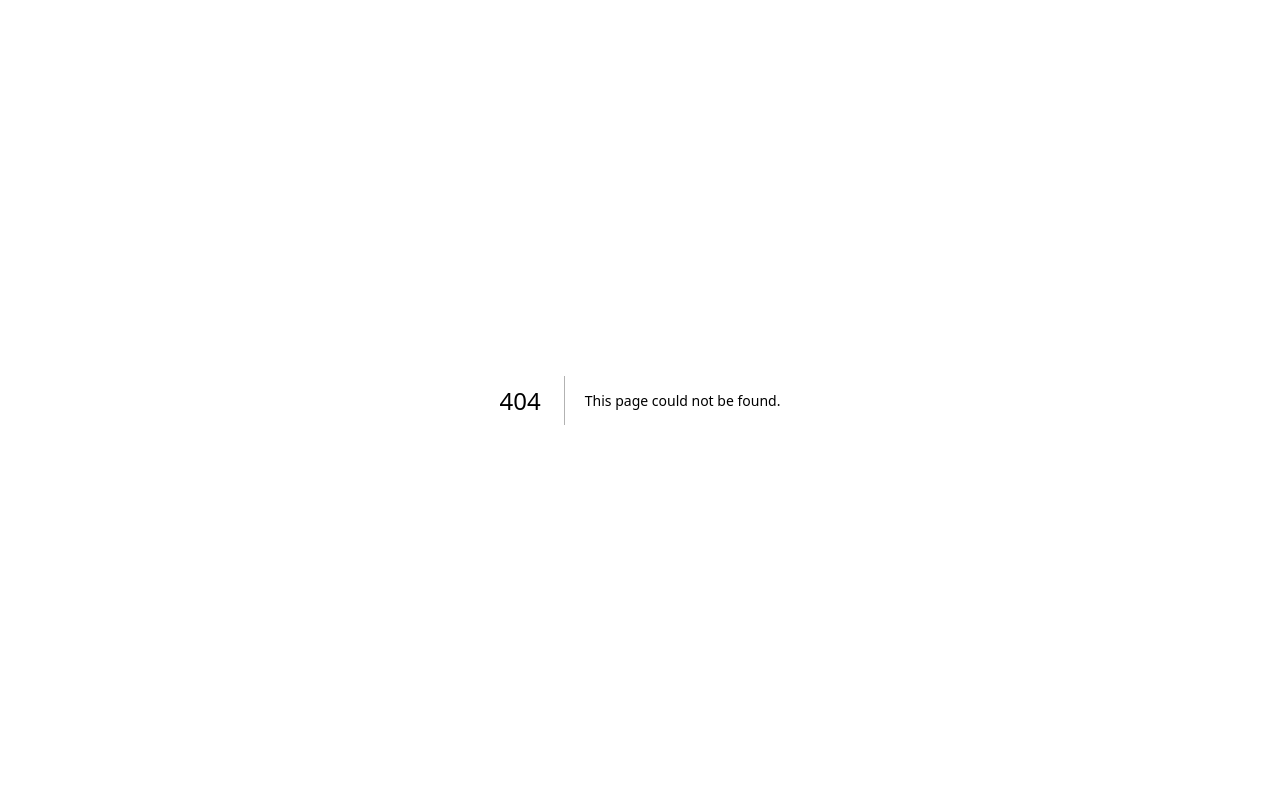
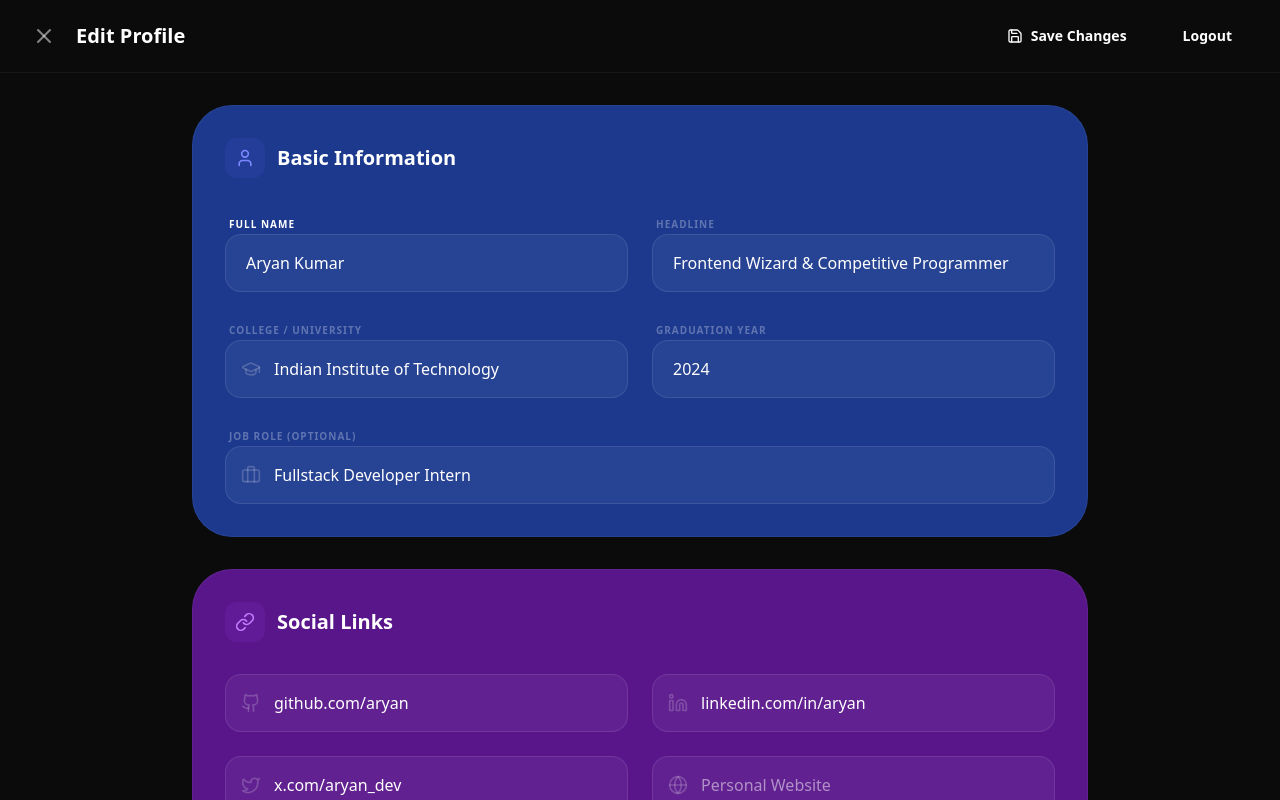
Before and after one commit to Nilanjan-Singha/PeerLink, a Next.js app: page /profile in a window 1280 px wide. Before the commit this address had no page. Built offline with nearby package versions, Linux system fonts and the light colour scheme.

Commit message:
add:profile route

```diff
--- /dev/null
+++ b/app/profile/page.tsx
@@ -0,0 +1,14 @@
+"use client"
+
+import React from 'react'
+import ProfilePage from '@/components/ProfilePage';
+
+const Profile = () => {
+  return (
+    <div>
+      <ProfilePage />
+    </div>
+  )
+}
+
+export default Profile
--- a/components/ProfilePage.tsx
+++ b/components/ProfilePage.tsx
@@ -41,11 +41,6 @@ const ProfilePage: React.FC = () => {
 
   return (
     <div className="fixed inset-0 z-30 bg-[#0b0b0b] flex flex-col overflow-hidden animate-in fade-in duration-300">
-      {/* Mesh Background */}
-      {/* <div className="absolute inset-0 pointer-events-none opacity-10">
-        <div className="absolute top-0 right-0 w-[50%] h-[50%] bg-[#c259ee] rounded-full blur-[120px]" />
-        <div className="absolute bottom-0 left-0 w-[50%] h-[50%] bg-[#17bfec] rounded-full blur-[120px]" />
-      </div> */}
 
       {/* Header */}
       <div className="relative z-10 px-6 py-4 border-b border-white/5 bg-[#0b0b0b] backdrop-blur-md flex items-center justify-between">
```
